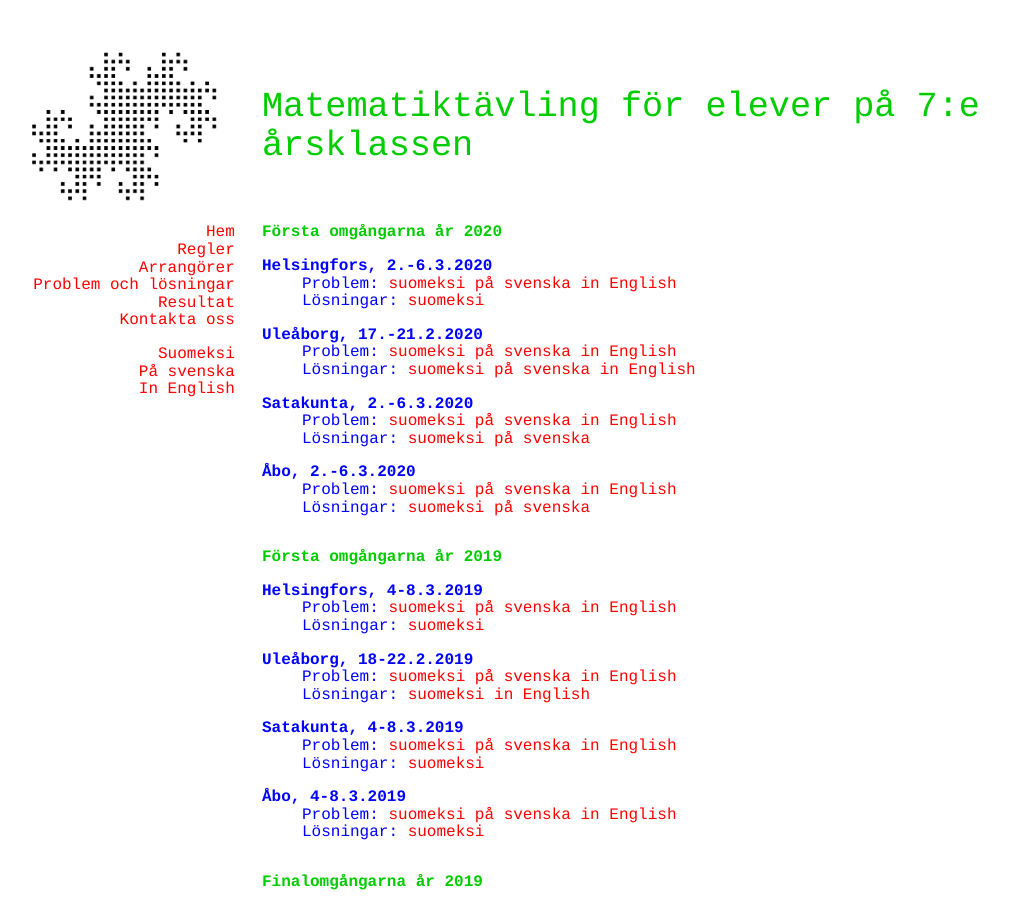
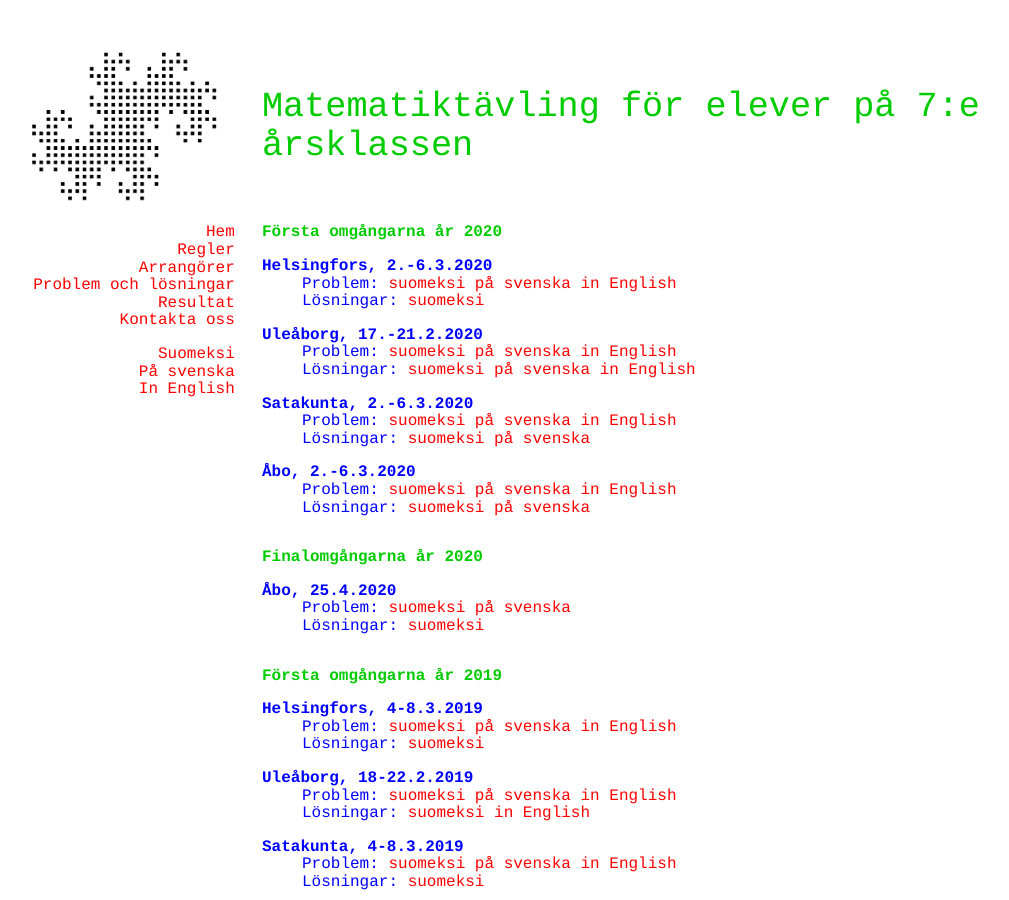
Before and after one commit to matematiikkakilpailut/matematiikkakilpailut.github.io, a Jekyll site: the page built from seiskat/sv/problem.html, in a window 1280 px wide and 900 px high. Shown: the whole window, without its empty margins (58-1067 px from the left). Built offline with Jekyll 4.4.1, drawn with Linux system fonts in a browser that asks for light colours.

Commit message:
Update problem.html
Turun finaalin tehtävät ja ratkaisut

```diff
--- a/seiskat/sv/problem.html
+++ b/seiskat/sv/problem.html
@@ -56,6 +56,22 @@ Problemen och modellsvaren finns h&auml;r efter t&auml;vlingen. -->
     <a href="2020/t_sv_r.pdf">p&aring; svenska</a>
   </dd>
 </dl>
+
+<h2 id="finalomgångarna-år-2020">Finalomgångarna år 2020</h2>
+
+<dl>
+  <dt>&Aring;bo, 25.4.2020</dt>
+  <dd>
+    Problem:
+    <a href="2020/finaali-t.pdf" lang="fi" hreflang="fi">suomeksi</a>
+    <a href="2020/finaali-t_svenska.pdf">p&aring; svenska</a>
+  </dd>
+  <dd>
+    L&ouml;sningar:
+    <a href="2020/finaali-t-r.pdf" lang="fi" hreflang="fi">suomeksi</a>
+  </dd>
+</dl>
+
 
 
 <h2 id="första-omgångarna-år-2019">Första omgångarna år 2019</h2>
```
